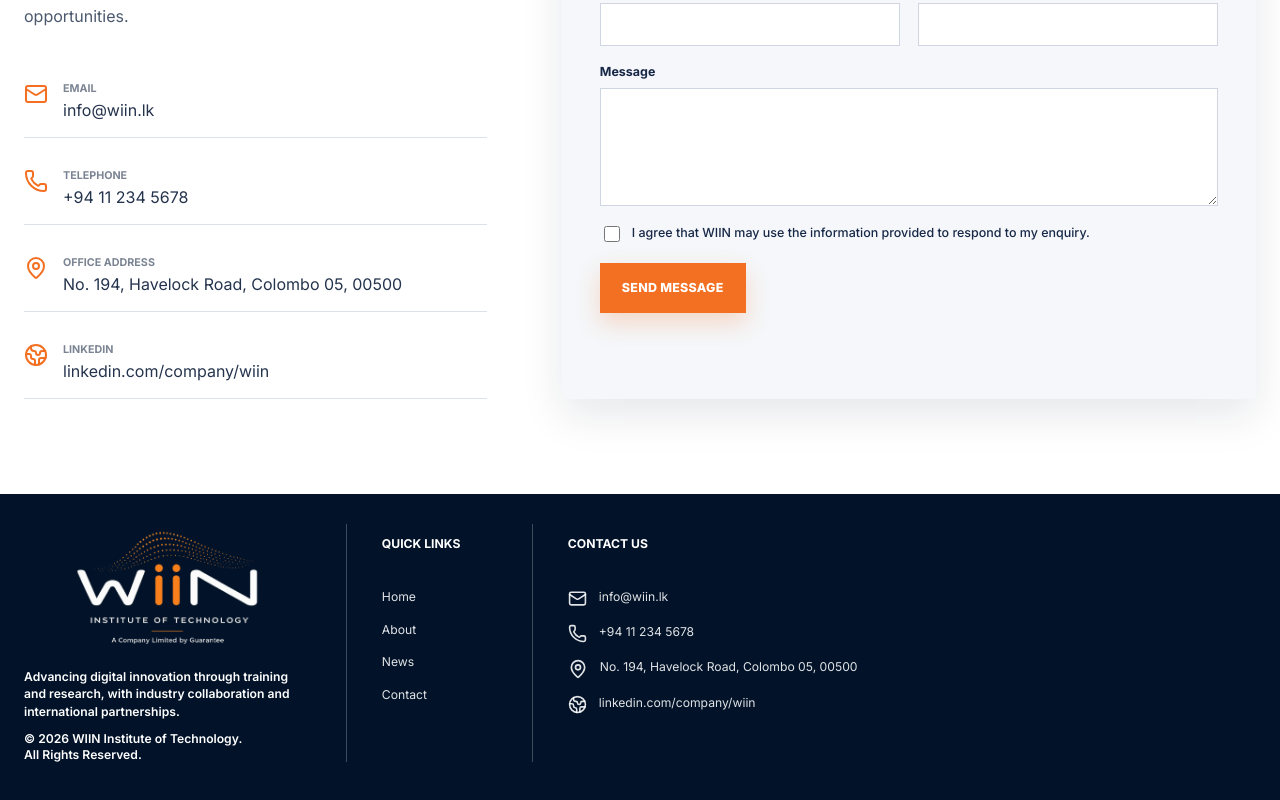
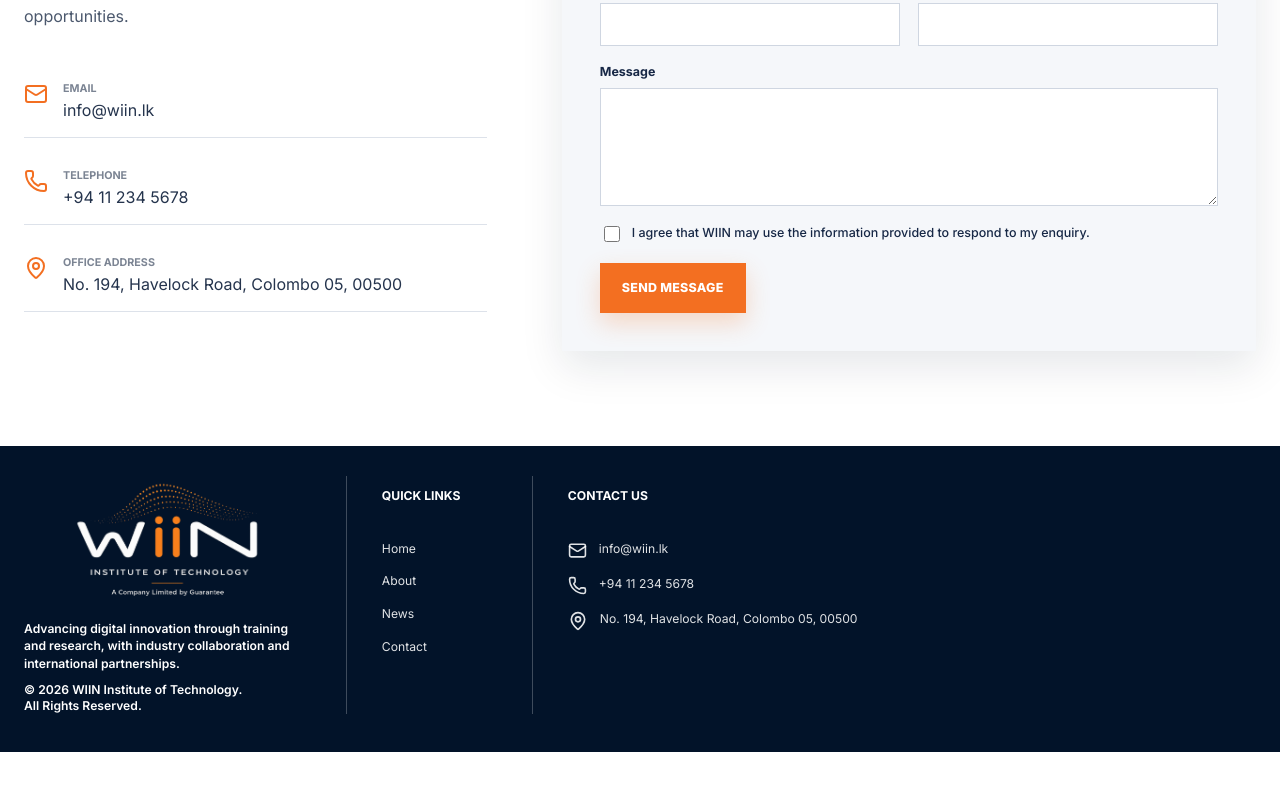
Before and after one commit to Wickramarathnampnp/WIIN-Site, a React (Vite) app: page /contact in a window 1280 px wide. Shown: the part 762-1562 px from the top of the page. After the commit the page ends 1514 px from the top, so only its background shows below. Built offline with nearby package versions, Linux system fonts and the light colour scheme; the HTML template or start-up script is replaced by a standard one.

Commit message:
Remove linkedIn link from contatc info section

```diff
--- a/src/components/Footer.jsx
+++ b/src/components/Footer.jsx
@@ -30,7 +30,7 @@ export default function Footer() {
           <a href={`mailto:${contactDetails.email}`}><Mail size={19} />{contactDetails.email}</a>
           <a href={`tel:${contactDetails.phone.replace(/\s/g, "")}`}><Phone size={19} />{contactDetails.phone}</a>
           <span><MapPin size={20} />{contactDetails.address}</span>
-          <a href={contactDetails.linkedinUrl} target="_blank" rel="noreferrer"><Globe2 size={19} />{contactDetails.linkedinLabel}</a>
+          {/* <a href={contactDetails.linkedinUrl} target="_blank" rel="noreferrer"><Globe2 size={19} />{contactDetails.linkedinLabel}</a> */}
         </section>
 
         {/* <section className="site-footer__column site-footer__support">
--- a/src/pages/ContactPage.jsx
+++ b/src/pages/ContactPage.jsx
@@ -27,7 +27,7 @@ export default function ContactPage() {
                 <a href={`mailto:${contactDetails.email}`}><Mail /><span><small>Email</small>{contactDetails.email}</span></a>
                 <a href={`tel:${contactDetails.phone.replace(/\s/g, "")}`}><Phone /><span><small>Telephone</small>{contactDetails.phone}</span></a>
                 <div><MapPin /><span><small>Office Address</small>{contactDetails.address}</span></div>
-                <a href={contactDetails.linkedinUrl} target="_blank" rel="noreferrer"><Globe2 /><span><small>LinkedIn</small>{contactDetails.linkedinLabel}</span></a>
+                {/* <a href={contactDetails.linkedinUrl} target="_blank" rel="noreferrer"><Globe2 /><span><small>LinkedIn</small>{contactDetails.linkedinLabel}</span></a> */}
               </div>
             </div>
 
```
